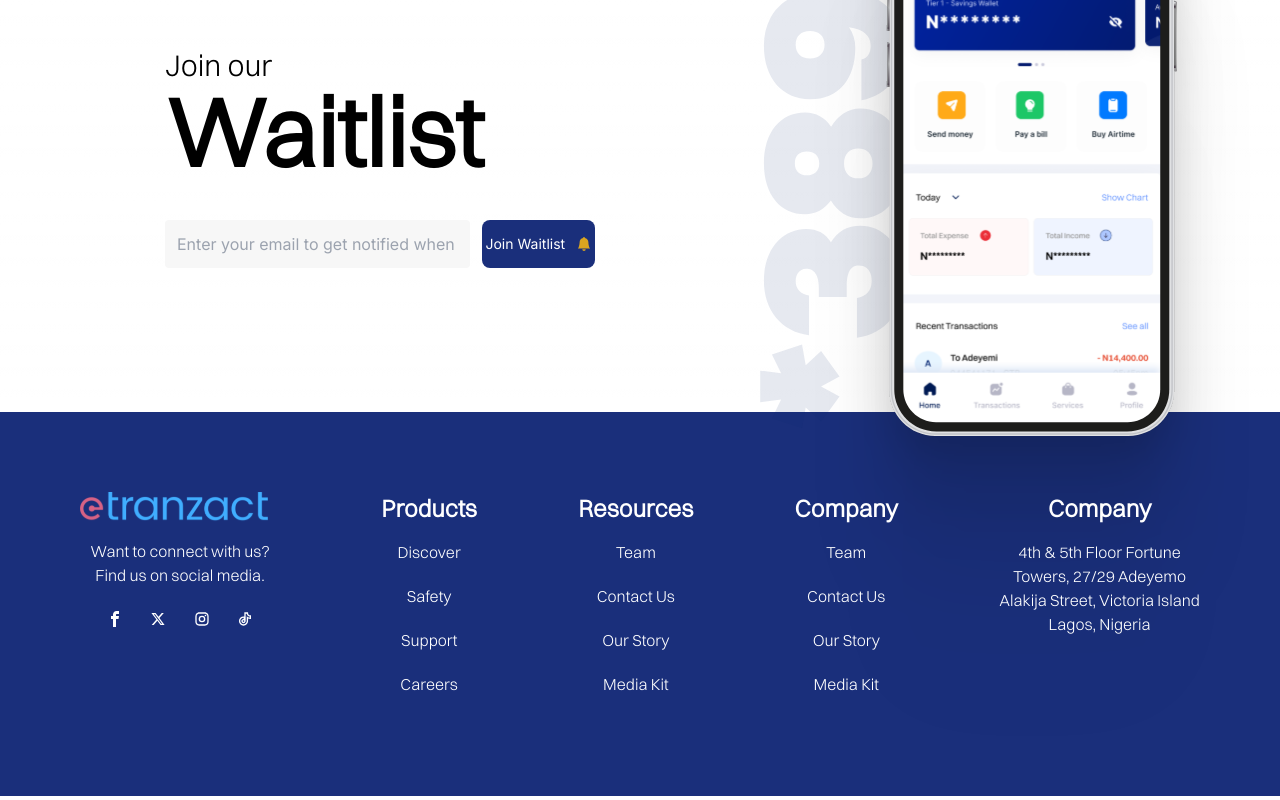
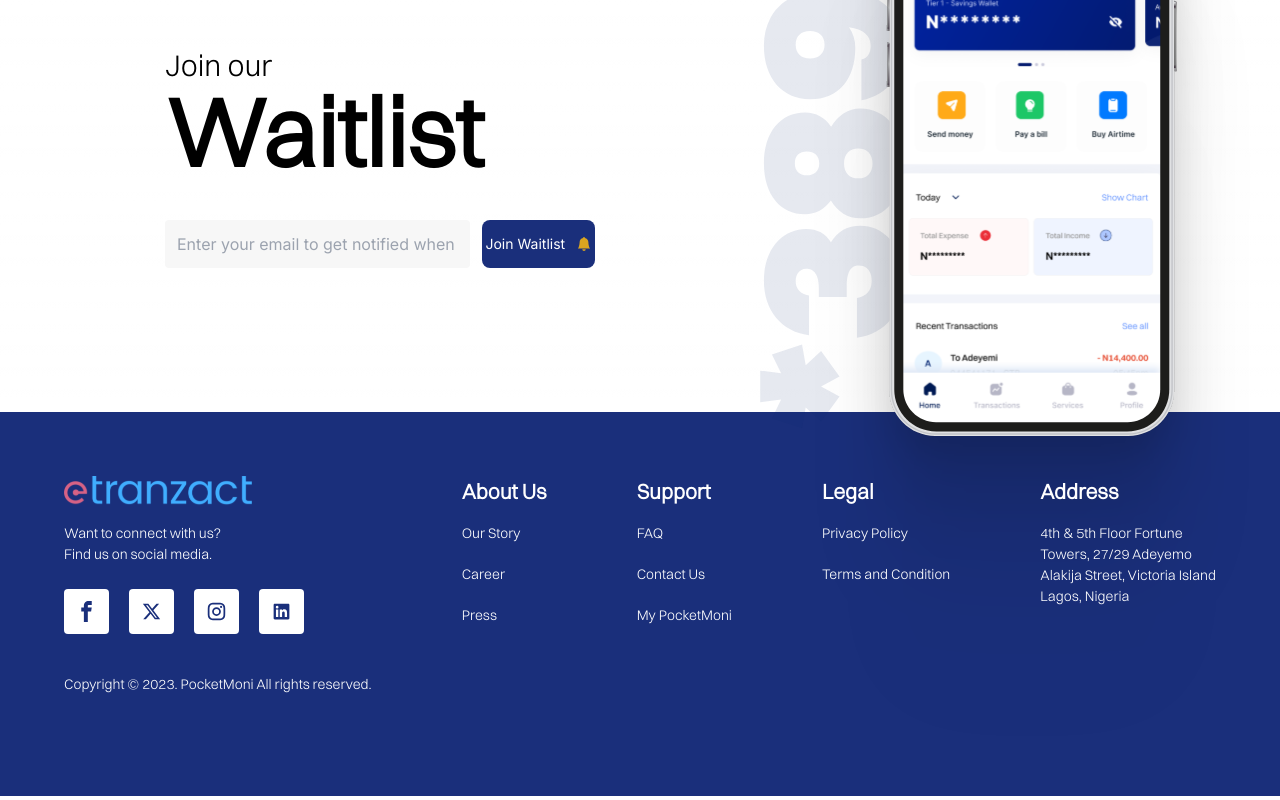
Before and after one commit to DarkL19ht/getPocketMoni, a Next.js app: page / in a window 1280 px wide. Shown: the part 4808-5608 px from the top of the page. Built offline with nearby package versions, Linux system fonts and the light colour scheme.

Commit message:
update on the footer section

```diff
--- a/src/components/Footer.tsx
+++ b/src/components/Footer.tsx
@@ -1,13 +1,14 @@
 import React from 'react';
 import Link from 'next/link';
 import Image from 'next/image';
-import { RiInstagramLine, RiTiktokLine, RiTwitterXFill } from 'react-icons/ri';
+import { RiInstagramLine, RiLinkedinBoxFill, RiTiktokLine, RiTwitterXFill } from 'react-icons/ri';
 import { ImFacebook } from 'react-icons/im';
 
 const Footer = () => {
+  const year = new Date().getFullYear();
   return (
-    <div className="w-full -mt-96 md:h-96 bg-navy-600 text-white text-center">
-      <div className="md:flex md:justify-between p-20 font-switzer relative">
+    <div className="w-full -mt-96 md:h-96 bg-navy-600 text-white md:text-justify text-center">
+      <div className="md:flex md:justify-between p-16 font-switzer relative">
         <div className="absolute inset-0 z-0 -mt-10">
           <Image
             src="/bg-wait.svg"
@@ -27,55 +28,52 @@
             height={10}
             priority
           />
-          <div className="font-light">
+          <div className="font-light text-[14px]">
             <p>Want to connect with us? </p>
             <p>Find us on social media.</p>
-            <div className="flex justify-evenly mt-6">
-              <Link href="/">
+            <div className="flex space-x-5 mt-6 mb-10">
+              <Link href="/" className="bg-white text-navy-600 rounded p-3 text-[21px]">
                 <ImFacebook />
               </Link>
-              <Link href="/">
+              <Link href="/" className="bg-white text-navy-600 rounded p-3 text-[21px]">
                 <RiTwitterXFill />
               </Link>
-              <Link href="/">
+              <Link href="/" className="bg-white text-navy-600 rounded p-3 text-[21px]">
                 <RiInstagramLine />
               </Link>
-              <Link href="/">
-                <RiTiktokLine />
+              <Link href="/" className="bg-white text-navy-600 rounded p-3 text-[21px]">
+                <RiLinkedinBoxFill />
               </Link>
             </div>
+            <p>Copyright © {year}. PocketMoni All rights reserved.</p>
           </div>
         </section>
         <section className="pb-6">
-          <h3 className="font-bold text-2xl">Products</h3>
-          <div className="flex flex-col gap-5 md:mt-4 mt-2 font-light">
-            <Link href="">Discover</Link>
-            <Link href="">Safety</Link>
-            <Link href="">Support</Link>
-            <Link href="">Careers</Link>
+          <h3 className="font-bold text-[21px]">About Us</h3>
+          <div className="flex flex-col gap-5 md:mt-4 mt-2 font-light text-[14px]">
+            <Link href="">Our Story</Link>
+            <Link href="">Career</Link>
+            <Link href="">Press</Link>
           </div>
         </section>
         <section className="pb-6">
-          <h3 className="font-bold text-2xl">Resources</h3>
-          <div className="flex flex-col gap-5 mt-4  font-light">
-            <Link href="">Team</Link>
+          <h3 className="font-bold text-[21px]">Support</h3>
+          <div className="flex flex-col gap-5 mt-4 font-light text-[14px]">
+            <Link href="">FAQ</Link>
             <Link href="">Contact Us</Link>
-            <Link href="">Our Story</Link>
-            <Link href="">Media Kit</Link>
+            <Link href="">My PocketMoni</Link>
           </div>
         </section>
         <section className="pb-6">
-          <h3 className="font-bold text-2xl">Company</h3>
-          <div className="flex flex-col gap-5 mt-2 md:mt-4 font-light">
-            <Link href="">Team</Link>
-            <Link href="">Contact Us</Link>
-            <Link href="">Our Story</Link>
-            <Link href="">Media Kit</Link>
+          <h3 className="font-bold text-[21px]">Legal</h3>
+          <div className="flex flex-col gap-5 mt-2 md:mt-4 font-light text-[14px]">
+            <Link href="">Privacy Policy</Link>
+            <Link href="">Terms and Condition</Link>
           </div>
         </section>
         <section className="">
-          <h3 className="font-bold mb-4 text-2xl">Company</h3>
-          <div className="font-light">
+          <h3 className="font-bold mb-4 text-[21px]">Address</h3>
+          <div className="font-light text-[14px]">
             <p>4th & 5th Floor Fortune</p>
             <p>Towers, 27/29 Adeyemo</p>
             <p>Alakija Street, Victoria Island</p>
--- a/src/components/HomePage/PaymentExperience.tsx
+++ b/src/components/HomePage/PaymentExperience.tsx
@@ -6,7 +6,7 @@
 
 const PaymentExperience = () => {
   useEffect(() => {
-    AOS.init({ duration: 3000, delay: 100, disable: 'phone' });
+    AOS.init({ duration: 3000, disable: 'phone' });
   }, []);
 
   return (
--- a/src/components/HomePage/Review.js
+++ b/src/components/HomePage/Review.js
@@ -138,12 +138,11 @@
                   </p>
                   <div className="flex mt-12 gap-3">
                     <p className="bg-navy-200 text-white w-[50px] h-[50px] rounded-full grid place-items-center">
-                      {' '}
-                      {item.name.charAt(0)}{' '}
+                      {item.name.charAt(0)}
                     </p>
                     <section>
                       <p> {item.name} </p>
-                      <div className="text-yellow flex">
+                      <div className="text-yellow-600 flex">
                         <AiFillStar />
                         <AiFillStar />
                         <AiFillStar />
```
